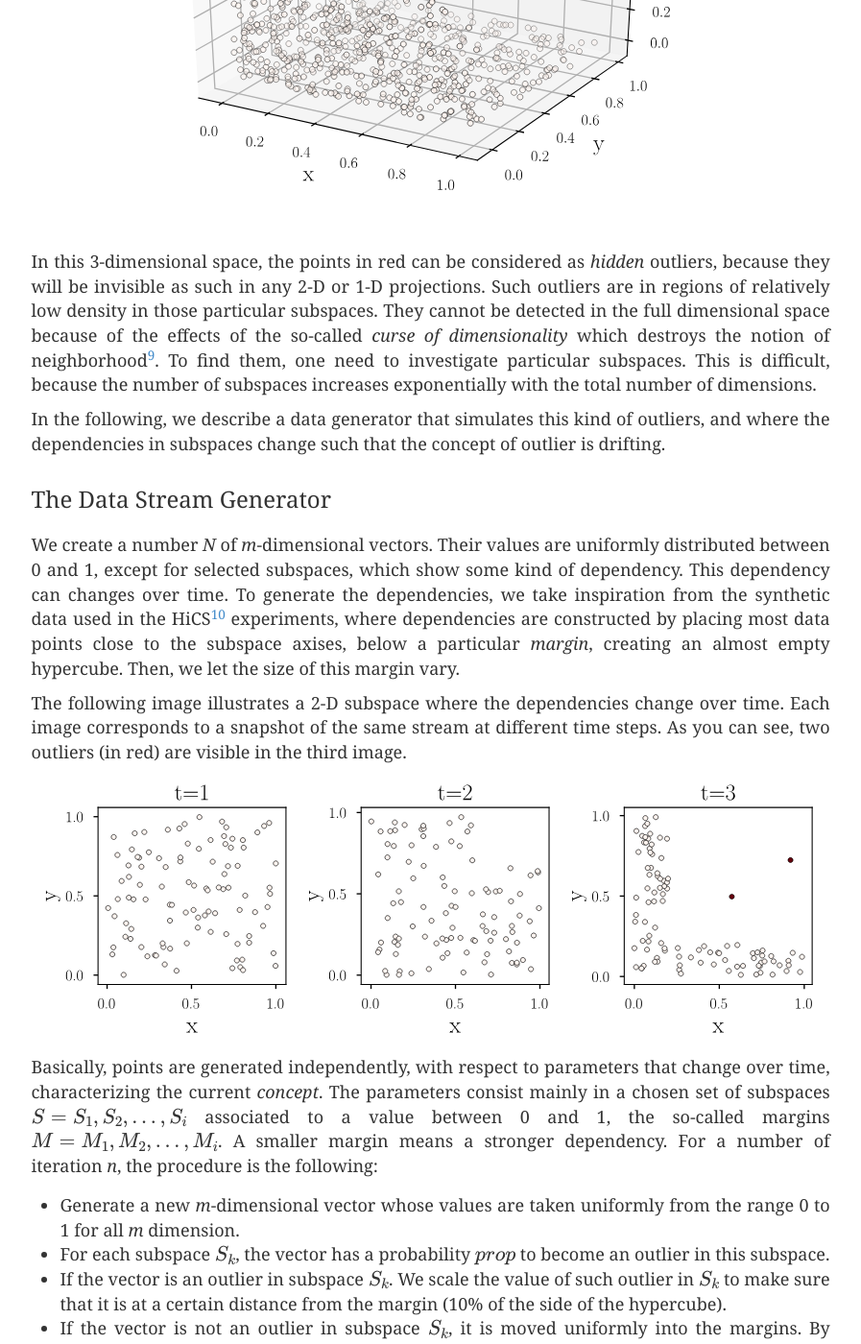
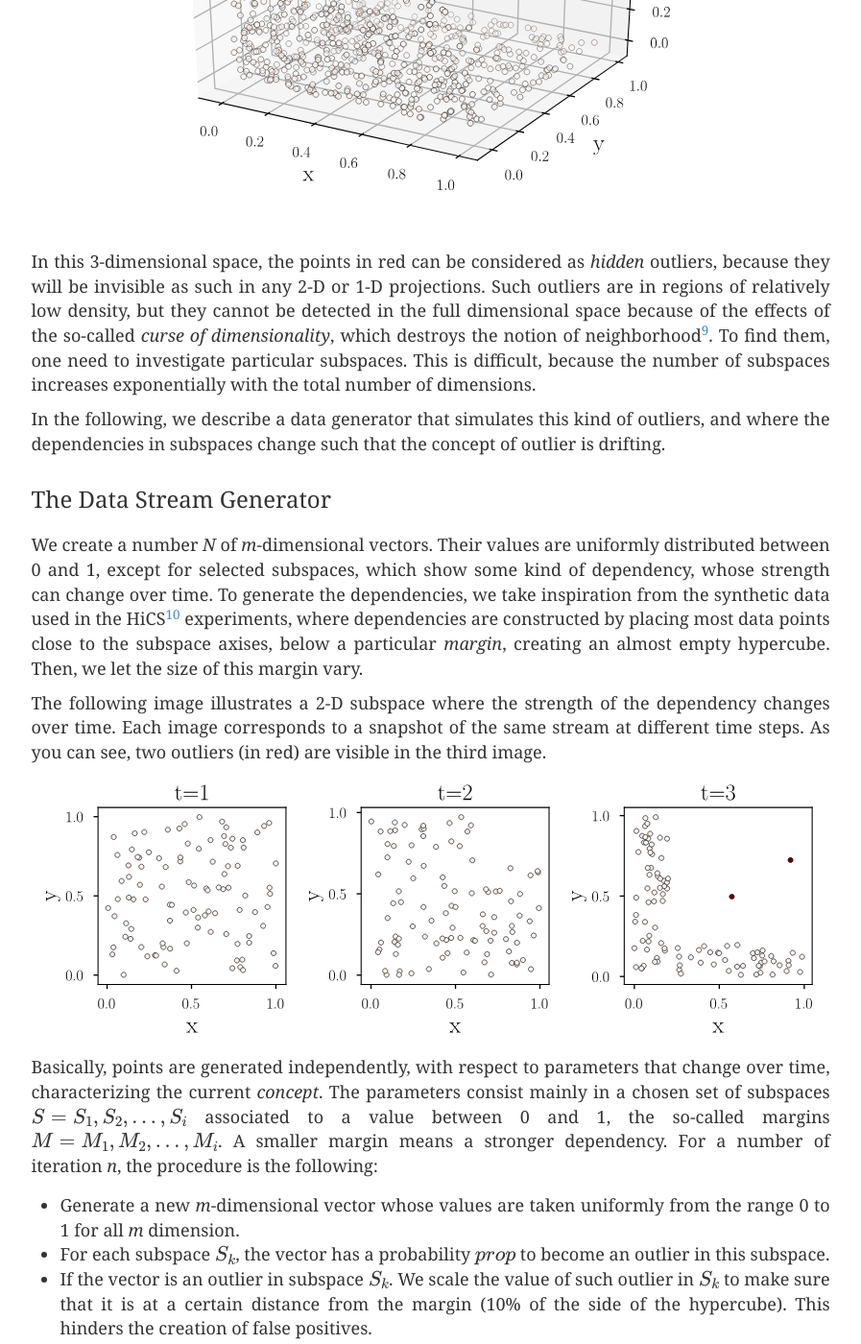
Before and after one commit to edouardfouche/edouardfouche.github.io, a Jekyll site: the page built from _posts/2017-05-09-Data-Stream-Generation-with-Concept-Drift.markdown, in a window 1280 px wide and 1400 px high, scrolled down 2963 px. Shown: the whole window at 96% size, without its empty margins (96-993 px from the left). Built offline with Jekyll 4.4.1, drawn with Linux system fonts in a browser that asks for light colours; nearby versions of some CDN libraries; formulas are drawn with MathJax 3; comment, search, counter and statistics services are not loaded; some of the changed text lies outside the part shown.

Commit message:
typos, minor rephrasing

```diff
--- a/_posts/2017-05-09-Data-Stream-Generation-with-Concept-Drift.markdown
+++ b/_posts/2017-05-09-Data-Stream-Generation-with-Concept-Drift.markdown
@@ -43,25 +43,25 @@ As a result, outlier detection is often treated as an *unsupervised* problem.
 
 Concept drift can impact outlier detection. For example, a point that may be considered as an outlier at time \\(t_{1}\\) may not be seen as an outlier at time \\(t_{2}\\) anymore.
 
-There exist many ways to generate data to reflect concept drift. The MOA[^fn8] framework includes several drifting data stream generators based for example on rotating hyperplanes or radial basis functions.
+There exist tools to generate data to reflect concept drift. The MOA[^fn8] framework includes several drifting data stream generators based for example on rotating hyperplanes or radial basis functions.
 
-There exist also ways to generate data sets with outlier. The most common method is to start from a multi-class problem and to downsample one of the class. Then, the instances of this class becomes rare. Note that the relevance of such procedure in outlier detection is arguable, because all "outliers" are then tied to a same underlying concept: The class they originally belong to.
+There exist also ways to generate data sets with outlier. The most common method is to start from a multi-class problem and to downsample one of the class. Then, the instances of this class become rare. Note that the relevance of such procedure in outlier detection is arguable, because all "outliers" are then tied to a same underlying concept: The class they originally belong to.
 
 Nonetheless, there are - to the best of my knowledge - no generation procedure available to generate data with outliers subject concept drift. Particularly interesting are the so-called *hidden* outliers, because they can only be seen in particular subspace, so their detection is not trivial. I gave an example of what a hidden outlier is in a precedent [article][neural-based-outlier-discovery], that I am going to display here again:
 
 
 ![3d-plot-outlier](/img/neural-based-outlier-discovery/3d-plot-outlier.svg){:class="img-responsive"}
 
-In this 3-dimensional space, the points in red can be considered as *hidden* outliers, because they will be invisible as such in any 2-D or 1-D projections. Such outliers are in regions of relatively low density in those particular subspaces. They cannot be detected in the full dimensional space because of the effects of the so-called *curse of dimensionality* which destroys the notion of neighborhood[^fn7]. To find them, one need to investigate particular subspaces. This is difficult, because the number of subspaces increases exponentially with the total number of dimensions.
+In this 3-dimensional space, the points in red can be considered as *hidden* outliers, because they will be invisible as such in any 2-D or 1-D projections. Such outliers are in regions of relatively low density, but they cannot be detected in the full dimensional space because of the effects of the so-called *curse of dimensionality*, which destroys the notion of neighborhood[^fn7]. To find them, one need to investigate particular subspaces. This is difficult, because the number of subspaces increases exponentially with the total number of dimensions.
 
 In the following, we describe a data generator that simulates this kind of outliers, and where the dependencies in subspaces change such that the concept of outlier is drifting.
 
 The Data Stream Generator
 -------------------------
 
-We create a number *N* of *m*-dimensional vectors. Their values are uniformly distributed between 0 and 1, except for selected subspaces, which show some kind of dependency. This dependency can changes over time. To generate the dependencies, we take inspiration from the synthetic data used in the HiCS[^fn9] experiments, where dependencies are constructed by placing most data points close to the subspace axises, below a particular *margin*, creating an almost empty hypercube. Then, we let the size of this margin vary.
+We create a number *N* of *m*-dimensional vectors. Their values are uniformly distributed between 0 and 1, except for selected subspaces, which show some kind of dependency, whose strength can change over time. To generate the dependencies, we take inspiration from the synthetic data used in the HiCS[^fn9] experiments, where dependencies are constructed by placing most data points close to the subspace axises, below a particular *margin*, creating an almost empty hypercube. Then, we let the size of this margin vary.
 
-The following image illustrates a 2-D subspace where the dependencies change over time. Each image corresponds to a snapshot of the same stream at different time steps. As you can see, two outliers (in red) are visible in the third image.
+The following image illustrates a 2-D subspace where the strength of the dependency changes over time. Each image corresponds to a snapshot of the same stream at different time steps. As you can see, two outliers (in red) are visible in the third image.
 
 ![stream-generator](/img/concept-drift/streamgenerator.svg){:class="img-responsive"}
 
@@ -69,7 +69,7 @@ Basically, points are generated independently, with respect to parameters that c
 
 - Generate a new *m*-dimensional vector whose values are taken uniformly from the range 0 to 1 for all *m* dimension.
 - For each subspace \\(S_{k}\\), the vector has a probability \\(prop\\) to become an outlier in this subspace.
-- If the vector is an outlier in subspace \\(S_{k}\\). We scale the value of such outlier in \\(S_{k}\\) to make sure that it is at a certain distance from the margin (10% of the side of the hypercube).
+- If the vector is an outlier in subspace \\(S_{k}\\). We scale the value of such outlier in \\(S_{k}\\) to make sure that it is at a certain distance from the margin (10% of the side of the hypercube). This hinders the creation of false positives.
 - If the vector is not an outlier in subspace \\(S_{k}\\), it is moved uniformly into the margins. By *uniformly*, we mean that it has an equal chance to be projected in any part of the denser area, to make sure that its density stays uniform.
 
 For a number of step \\(nstep\\), the set \\(S\\) is modified randomly and the value in \\(M\\) incremented/decremented uniformly to reach after a number of iteration *n* the value fixed at the next step. The result is a data stream where hypercubes of variable size in selected subspaces are formed, which potentially contain outliers. Note that the probability to find outliers in the hypercubes is proportional to the volume of the hypercube.
```
Also changed, not shown: other parts of _posts/2017-05-09-Data-Stream-Generation-with-Concept-Drift.markdown (+1 -1 lines).
